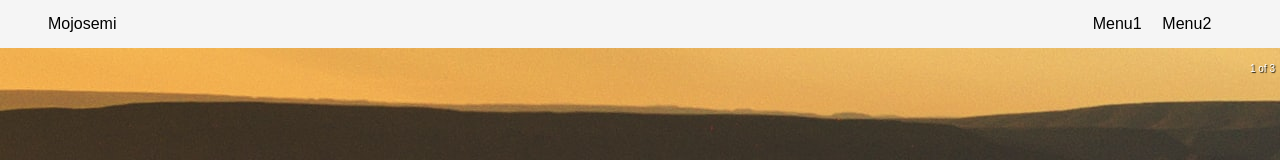
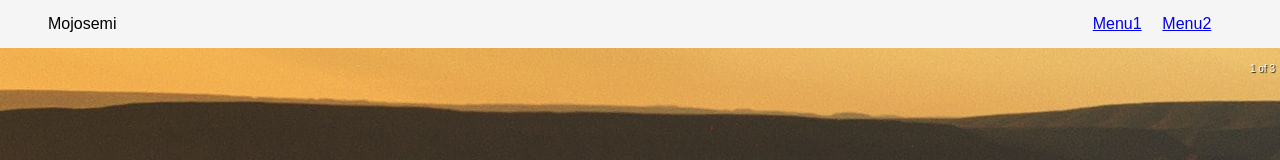
Before and after one commit to rizqyn9/mojosemi, a React (Vite) app: page / in a window 1280 px wide. Shown: the top 160 px of the page. Built offline with nearby package versions, Linux system fonts and the light colour scheme.

Commit message:
feat: maul test

```diff
--- a/src/components/Nav.tsx
+++ b/src/components/Nav.tsx
@@ -1,3 +1,5 @@
+import { Link } from "react-router-dom"
+
 const links: string[] = ["Menu1", "Menu2"]
 
 export default function Nav() {
@@ -6,7 +8,7 @@ export default function Nav() {
             <div className="logo">Mojosemi</div>
             <div className="nav-link-container">
                 {
-                    links.map((val, i) => <a key={i}>{val}</a>)
+                    links.map((val, i) => <Link to={val} key={i}>{val}</Link>)
                 }
             </div>
         </nav>
```
